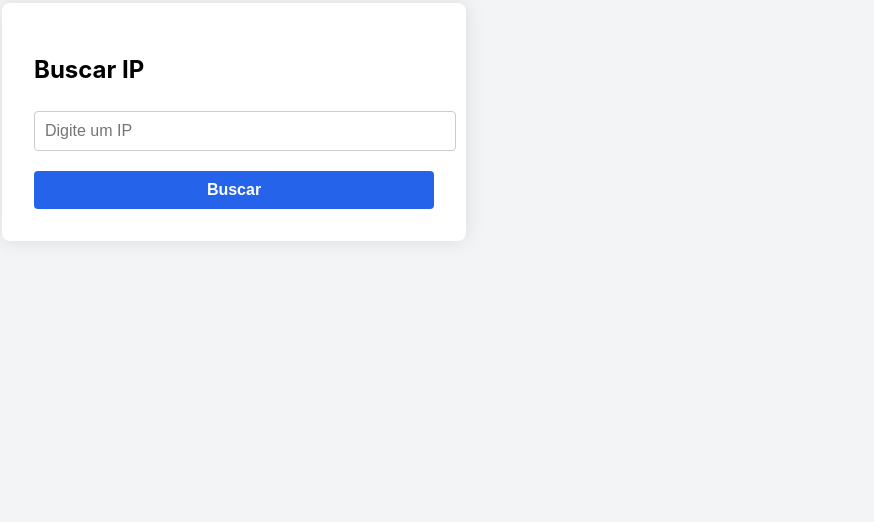
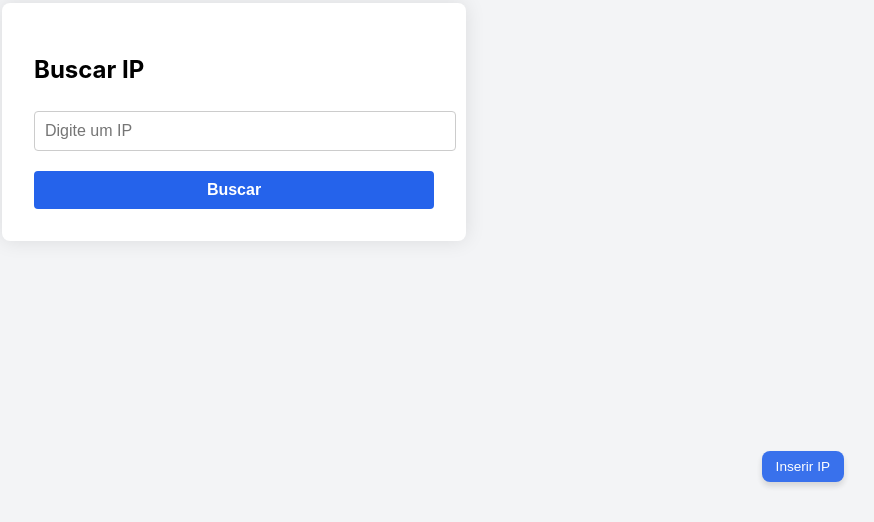
Before and after one commit to GuilhermeRBs/FullStackProject, a React (Create React App) app in the folder frontend/: page /search in a window 1280 px wide. Shown: the part 278-800 px from the top of the page, without its empty margins (406-1280 px from the left). Built offline with nearby package versions, Linux system fonts and the light colour scheme; no server answers.

Commit message:
feat(Search): adiciona botão de inserir IP redirecionando para /insert

```diff
--- a/frontend/src/components/Search.jsx
+++ b/frontend/src/components/Search.jsx
@@ -1,4 +1,5 @@
 import { useState } from 'react';
+import { Link } from 'react-router-dom';
 import api from './axios';
 import DashboardCard from './DashboardCard';
 
@@ -24,6 +25,7 @@ export default function Search() {
   };
 
   return (
+    <>
       <div className="container-centralizado">
         <div className="form-box">
           <h2>Buscar IP</h2>
@@ -47,5 +49,36 @@ export default function Search() {
           )}
         </div>
       </div>
+
+      {/* Botão fixo para inserção manual */}
+      <Link to="/insert" style={{
+        position: 'fixed',
+        bottom: '40px',
+        right: '30px',
+        textDecoration: 'none',
+        display: 'inline-block',
+        zIndex: 1000
+      }}>
+        <button style={{
+          backgroundColor: '#2563eb',
+          color: 'white',
+          padding: '8px 14px',
+          border: 'none',
+          borderRadius: '8px',
+          fontSize: '0.85rem',
+          fontWeight: 500,
+          opacity: 0.9,
+          transition: 'opacity 0.3s',
+          cursor: 'pointer',
+          whiteSpace: 'nowrap',
+          boxShadow: '0 4px 6px rgba(0,0,0,0.15)'
+        }}
+          onMouseEnter={(e) => e.currentTarget.style.opacity = 1}
+          onMouseLeave={(e) => e.currentTarget.style.opacity = 0.9}
+        >
+          Inserir IP
+        </button>
+      </Link>
+    </>
   );
 }
```
Lines whose indentation alone changed are shown as unchanged.
